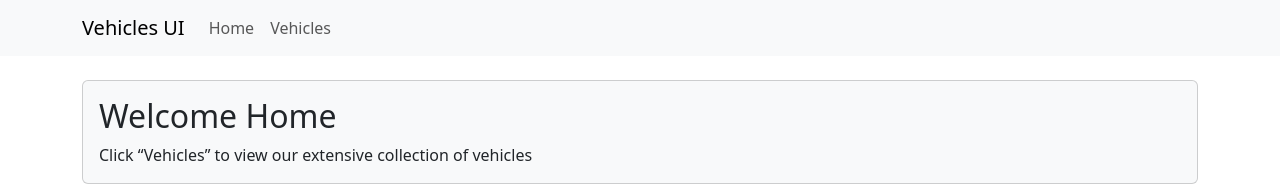
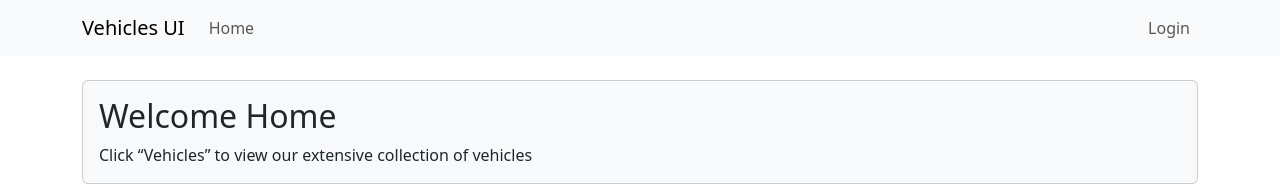
Before and after one commit to gkurkjian/WEB422_Week10_Authentication_And_UI_Condisderations, a Next.js app in the folder vehicles-UI/my-app/: page / in a window 1280 px wide. Shown: the top 186 px of the page. Built offline with nearby package versions, Linux system fonts and the light colour scheme.

Commit message:
eight commit: made login and logout in Navigation bar, when user enters will designate its token, when logs out, will remove the token and connect to home page

```diff
--- a/vehicles-UI/my-app/components/Navigation.js
+++ b/vehicles-UI/my-app/components/Navigation.js
@@ -22,18 +22,36 @@
 // This version it'll not cause of from hydration
 import { Container, Navbar, Nav } from "react-bootstrap";
 import Link from 'next/link';
+import { useRouter } from "next/router";
+import { readToken, removeToken } from "@/lib/authenticate";
 
-export default function Navigation() {
+export default function Navigation(props) {
+
+  const router = useRouter();
+  let token = readToken();
+
+  function logout() {
+    removeToken();
+    router.push("/");
+  }
+
   return (
     <Navbar bg="light" expand="lg">
       <Container>
-        <Navbar.Brand as={Link} href="/">Vehicles UI</Navbar.Brand>
+        <Navbar.Brand as={Link} href="/">
+          Vehicles UI {token && <>- Welcome {token.userName}</>}
+        </Navbar.Brand>
 
         <Navbar.Toggle aria-controls="basic-navbar-nav" />
         <Navbar.Collapse id="basic-navbar-nav">
           <Nav className="me-auto">
             <Nav.Link as={Link} href="/">Home</Nav.Link>
-            <Nav.Link as={Link} href="/vehicles">Vehicles</Nav.Link>
+            {token && <Nav.Link as={Link} href="/vehicles">Vehicles</Nav.Link>}
+          </Nav>
+
+          <Nav className="ml-auto">
+            {!token && <Nav.Link as={Link} href="/login">Login</Nav.Link>}
+            {token && <Nav.Link onClick={logout}>Logout</Nav.Link>}
           </Nav>
         </Navbar.Collapse>
       </Container>
```
